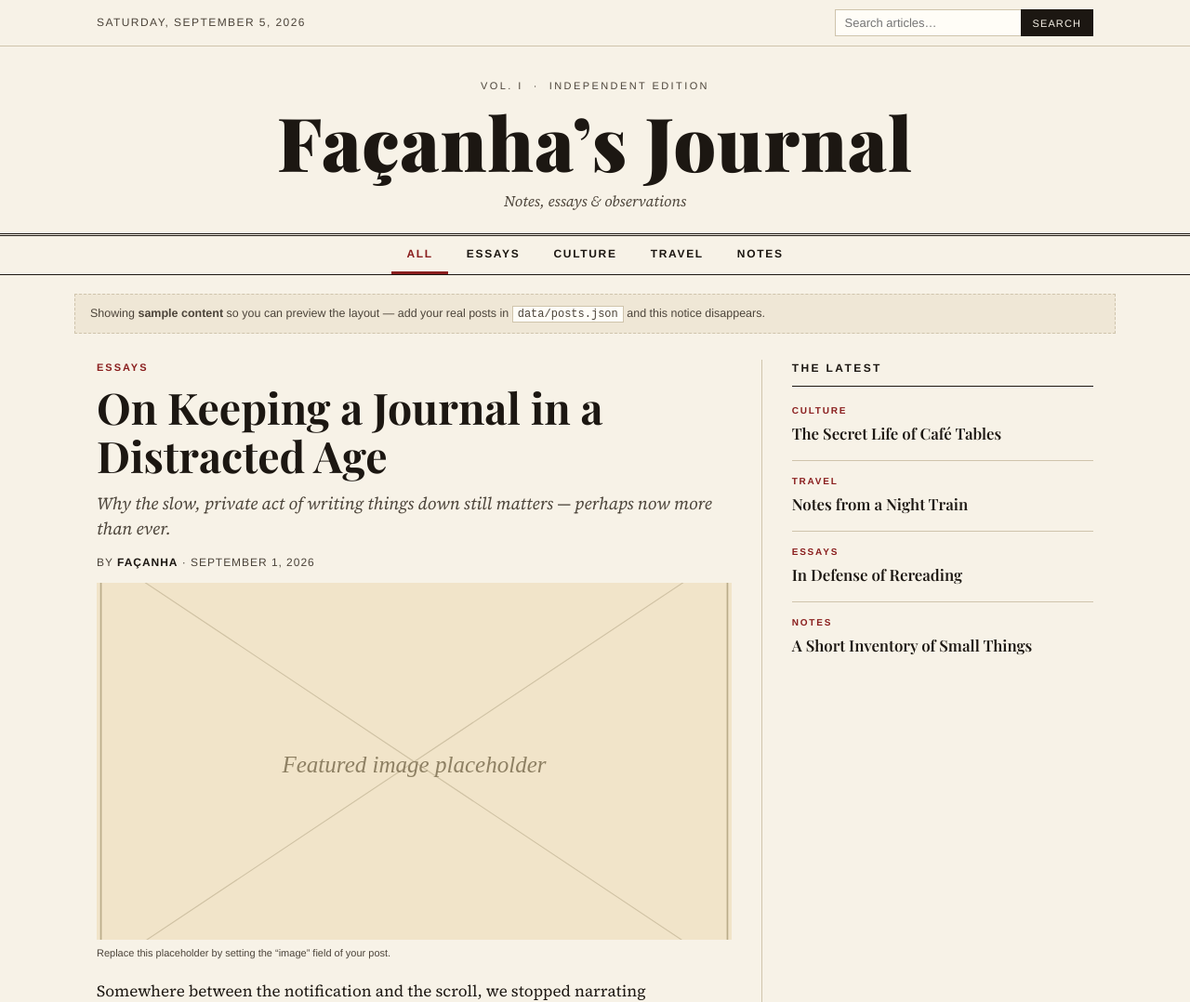
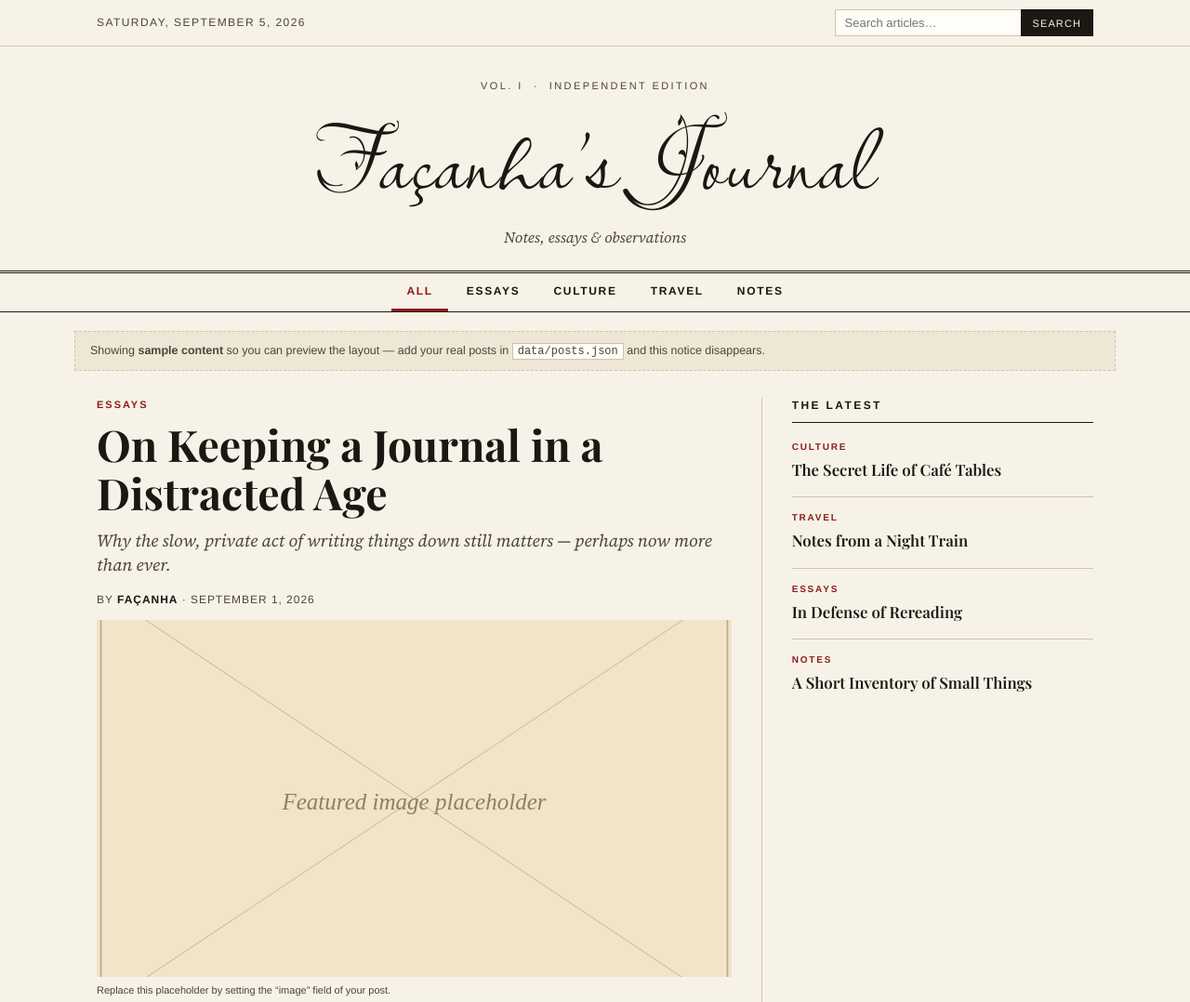
Before and after one commit to facanhaluisaaa-create/Journal-Lu-sa, a plain HTML site: page index.html in a window 1280 px wide. Shown: the top 1078 px of the page at 93% size. Drawn offline with nearby package versions, Linux system fonts and the light colour scheme; a web font is replaced by a local one.

Commit message:
Set masthead title in Lavishly Yours cursive script
Self-host the latin woff2 so the logo font always loads; apply it
to the masthead title and footer name with sizing tuned for script
ascenders/descenders.

```diff
--- a/css/styles.css
+++ b/css/styles.css
@@ -3,6 +3,15 @@
    Palette: paper/sepia + ink black + one editorial accent.
    Change --accent to re-color the whole site.
    ============================================================ */
+
+/* Masthead script font, self-hosted so the logo never falls back. */
+@font-face {
+  font-family: "Lavishly Yours";
+  font-style: normal;
+  font-weight: 400;
+  font-display: swap;
+  src: url("../fonts/lavishly-yours-latin.woff2") format("woff2");
+}
 
 :root {
   --paper: #f7f2e7;
@@ -14,6 +23,7 @@
   --accent: #8a1e1e;
 
   --font-display: "Playfair Display", Georgia, "Times New Roman", serif;
+  --font-logo: "Lavishly Yours", "Playfair Display", Georgia, cursive;
   --font-body: "Source Serif 4", Georgia, "Times New Roman", serif;
   --font-ui: "Helvetica Neue", Helvetica, Arial, sans-serif;
 
@@ -128,11 +138,12 @@ img { max-width: 100%; display: block; }
 
 .masthead__title {
   margin: 0;
-  font-family: var(--font-display);
-  font-weight: 900;
-  font-size: clamp(2.6rem, 7vw, 5rem);
+  font-family: var(--font-logo);
+  font-weight: 400;
+  font-size: clamp(3.4rem, 9vw, 6.5rem);
   letter-spacing: 0.01em;
-  line-height: 1;
+  line-height: 1.15; /* script ascenders/descenders need breathing room */
+  padding: 0 0.2em;  /* keep swashes from clipping at the edges */
 }
 
 .masthead__title a { text-decoration: none; }
@@ -542,9 +553,9 @@ img { max-width: 100%; display: block; }
 
 .footer__name {
   margin: 0 0 6px;
-  font-family: var(--font-display);
-  font-weight: 700;
-  font-size: 1.2rem;
+  font-family: var(--font-logo);
+  font-weight: 400;
+  font-size: 1.9rem;
 }
 
 .footer__meta {
```
Also changed, not shown: fonts/lavishly-yours-latin.woff2 (added).
